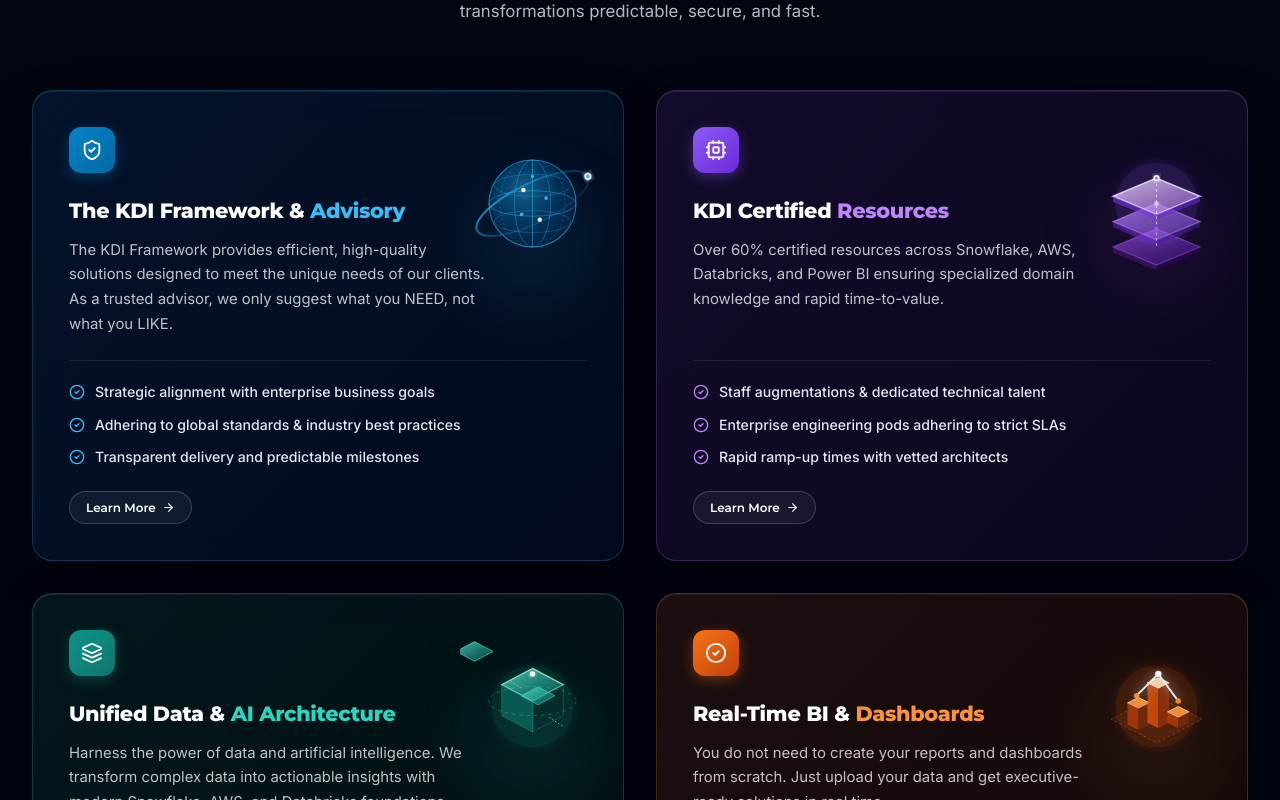
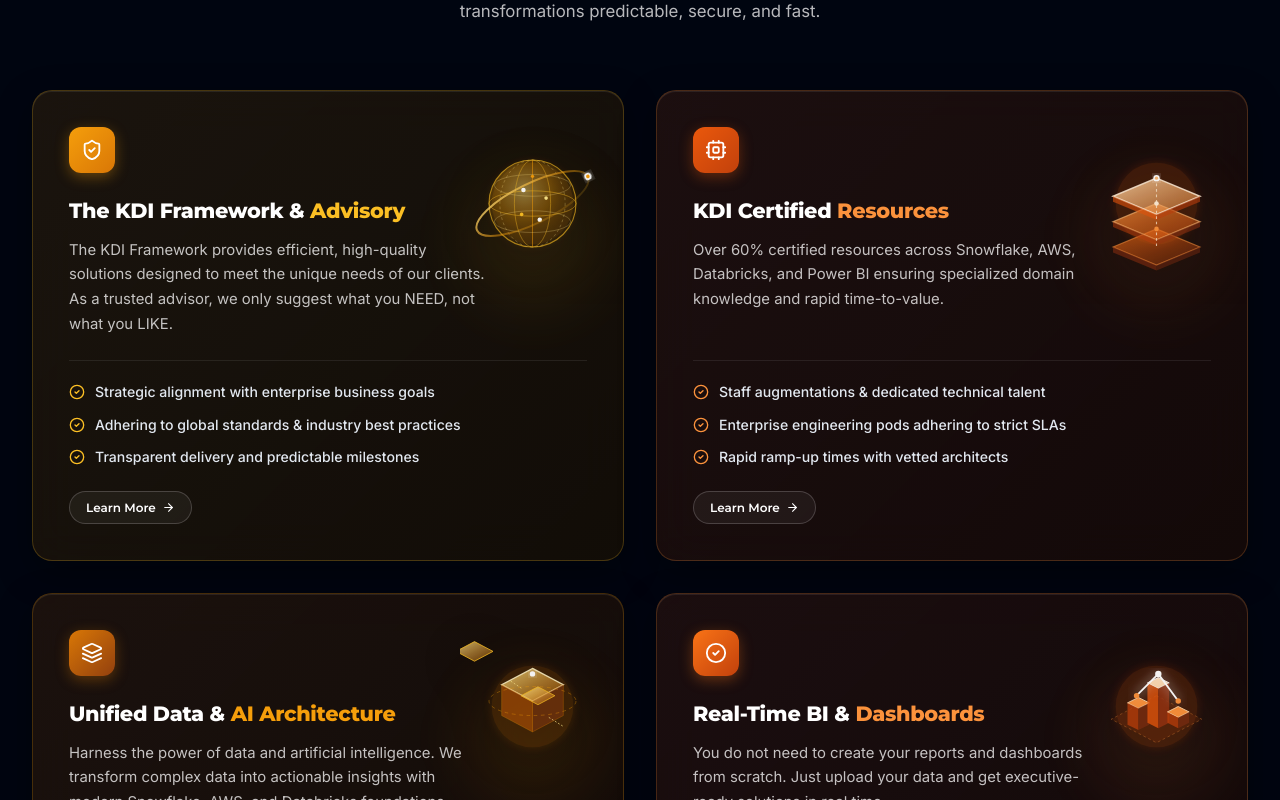
Before and after one commit to Karan-975/KD-INFOVISION, a Next.js app: page / in a window 1280 px wide. Shown: the part 5120-5920 px from the top of the page. Built offline with nearby package versions, Linux system fonts and the light colour scheme; no server answers; the database is empty; a web font is replaced by a local one.

Commit message:
style(why-us): apply warm amber, gold, and copper luxury palette across all cards matching approved card design

```diff
--- a/src/components/public/WhyUsSection.jsx
+++ b/src/components/public/WhyUsSection.jsx
@@ -18,50 +18,50 @@ function GlobeGraphic() {
   return (
     <svg width="100%" height="100%" viewBox="0 0 160 160" fill="none" xmlns="http://www.w3.org/2000/svg">
       <defs>
-        <radialGradient id="globeGrad" cx="40%" cy="35%" r="65%">
-          <stop offset="0%" stopColor="#38BDF8" stopOpacity="0.45" />
-          <stop offset="50%" stopColor="#0284C7" stopOpacity="0.25" />
-          <stop offset="100%" stopColor="#031E48" stopOpacity="0.08" />
+        <radialGradient id="goldGlobeGrad" cx="40%" cy="35%" r="65%">
+          <stop offset="0%" stopColor="#FDE68A" stopOpacity="0.45" />
+          <stop offset="50%" stopColor="#F59E0B" stopOpacity="0.25" />
+          <stop offset="100%" stopColor="#451A03" stopOpacity="0.08" />
         </radialGradient>
-        <linearGradient id="orbitGrad" x1="0%" y1="0%" x2="100%" y2="100%">
-          <stop offset="0%" stopColor="#38BDF8" stopOpacity="0.95" />
-          <stop offset="50%" stopColor="#0284C7" stopOpacity="0.4" />
-          <stop offset="100%" stopColor="#38BDF8" stopOpacity="0.05" />
+        <linearGradient id="goldOrbitGrad" x1="0%" y1="0%" x2="100%" y2="100%">
+          <stop offset="0%" stopColor="#FDE68A" stopOpacity="0.95" />
+          <stop offset="50%" stopColor="#F59E0B" stopOpacity="0.5" />
+          <stop offset="100%" stopColor="#FBBF24" stopOpacity="0.05" />
         </linearGradient>
-        <filter id="glowBlue" x="-20%" y="-20%" width="140%" height="140%">
+        <filter id="glowGold" x="-20%" y="-20%" width="140%" height="140%">
           <feGaussianBlur stdDeviation="6" result="blur" />
           <feComposite in="SourceGraphic" in2="blur" operator="over" />
         </filter>
       </defs>
 
       {/* Ambient glow sphere */}
-      <circle cx="80" cy="80" r="45" fill="#0077ED" opacity="0.15" filter="url(#glowBlue)" />
+      <circle cx="80" cy="80" r="45" fill="#F59E0B" opacity="0.16" filter="url(#glowGold)" />
 
       {/* Globe Sphere Body */}
-      <circle cx="80" cy="80" r="48" fill="url(#globeGrad)" stroke="#38BDF8" strokeWidth="1.2" strokeOpacity="0.6" />
+      <circle cx="80" cy="80" r="48" fill="url(#goldGlobeGrad)" stroke="#FBBF24" strokeWidth="1.2" strokeOpacity="0.65" />
 
       {/* Wireframe Meridians */}
-      <ellipse cx="80" cy="80" rx="36" ry="48" stroke="#38BDF8" strokeWidth="0.8" strokeOpacity="0.4" strokeDasharray="3 3" />
-      <ellipse cx="80" cy="80" rx="20" ry="48" stroke="#38BDF8" strokeWidth="0.85" strokeOpacity="0.5" />
-      <line x1="80" y1="32" x2="80" y2="128" stroke="#38BDF8" strokeWidth="1" strokeOpacity="0.6" />
+      <ellipse cx="80" cy="80" rx="36" ry="48" stroke="#FDE68A" strokeWidth="0.8" strokeOpacity="0.4" strokeDasharray="3 3" />
+      <ellipse cx="80" cy="80" rx="20" ry="48" stroke="#FBBF24" strokeWidth="0.85" strokeOpacity="0.55" />
+      <line x1="80" y1="32" x2="80" y2="128" stroke="#F59E0B" strokeWidth="1" strokeOpacity="0.6" />
 
       {/* Wireframe Parallels */}
-      <ellipse cx="80" cy="60" rx="42" ry="12" stroke="#38BDF8" strokeWidth="0.75" strokeOpacity="0.4" />
-      <ellipse cx="80" cy="80" rx="48" ry="14" stroke="#38BDF8" strokeWidth="0.9" strokeOpacity="0.55" />
-      <ellipse cx="80" cy="100" rx="42" ry="12" stroke="#38BDF8" strokeWidth="0.75" strokeOpacity="0.4" />
+      <ellipse cx="80" cy="60" rx="42" ry="12" stroke="#FDE68A" strokeWidth="0.75" strokeOpacity="0.4" />
+      <ellipse cx="80" cy="80" rx="48" ry="14" stroke="#FBBF24" strokeWidth="0.9" strokeOpacity="0.55" />
+      <ellipse cx="80" cy="100" rx="42" ry="12" stroke="#FDE68A" strokeWidth="0.75" strokeOpacity="0.4" />
 
       {/* Surface Data Nodes */}
       <circle cx="70" cy="65" r="2.5" fill="#FFFFFF" />
-      <circle cx="95" cy="74" r="2" fill="#38BDF8" />
-      <circle cx="68" cy="92" r="2" fill="#38BDF8" />
+      <circle cx="95" cy="74" r="2" fill="#FDE68A" />
+      <circle cx="68" cy="92" r="2" fill="#FBBF24" />
       <circle cx="88" cy="98" r="2.5" fill="#FFFFFF" />
-      <circle cx="80" cy="50" r="1.8" fill="#38BDF8" />
+      <circle cx="80" cy="50" r="1.8" fill="#F59E0B" />
 
       {/* Tilted Orbital Ring */}
       <g transform="rotate(-26 80 80)">
-        <ellipse cx="80" cy="80" rx="68" ry="22" stroke="url(#orbitGrad)" strokeWidth="2.2" />
-        <circle cx="148" cy="80" r="4" fill="#FFFFFF" filter="url(#glowBlue)" />
-        <circle cx="148" cy="80" r="2" fill="#38BDF8" />
+        <ellipse cx="80" cy="80" rx="68" ry="22" stroke="url(#goldOrbitGrad)" strokeWidth="2.2" />
+        <circle cx="148" cy="80" r="4" fill="#FFFFFF" filter="url(#glowGold)" />
+        <circle cx="148" cy="80" r="2" fill="#F59E0B" />
       </g>
     </svg>
   );
@@ -72,54 +72,54 @@ function StackGraphic() {
   return (
     <svg width="100%" height="100%" viewBox="0 0 160 160" fill="none" xmlns="http://www.w3.org/2000/svg">
       <defs>
-        <linearGradient id="violetGrad1" x1="0%" y1="0%" x2="100%" y2="100%">
-          <stop offset="0%" stopColor="#E9D5FF" stopOpacity="0.9" />
-          <stop offset="100%" stopColor="#C084FC" stopOpacity="0.5" />
+        <linearGradient id="copperGrad1" x1="0%" y1="0%" x2="100%" y2="100%">
+          <stop offset="0%" stopColor="#FED7AA" stopOpacity="0.9" />
+          <stop offset="100%" stopColor="#FB923C" stopOpacity="0.5" />
         </linearGradient>
-        <linearGradient id="violetGrad2" x1="0%" y1="0%" x2="100%" y2="100%">
-          <stop offset="0%" stopColor="#C084FC" stopOpacity="0.8" />
-          <stop offset="100%" stopColor="#8B5CF6" stopOpacity="0.4" />
+        <linearGradient id="copperGrad2" x1="0%" y1="0%" x2="100%" y2="100%">
+          <stop offset="0%" stopColor="#FB923C" stopOpacity="0.8" />
+          <stop offset="100%" stopColor="#EA580C" stopOpacity="0.4" />
         </linearGradient>
-        <linearGradient id="violetGrad3" x1="0%" y1="0%" x2="100%" y2="100%">
-          <stop offset="0%" stopColor="#A855F7" stopOpacity="0.7" />
-          <stop offset="100%" stopColor="#6D28D9" stopOpacity="0.3" />
+        <linearGradient id="copperGrad3" x1="0%" y1="0%" x2="100%" y2="100%">
+          <stop offset="0%" stopColor="#F97316" stopOpacity="0.7" />
+          <stop offset="100%" stopColor="#C2410C" stopOpacity="0.3" />
         </linearGradient>
-        <filter id="glowVioletStack" x="-20%" y="-20%" width="140%" height="140%">
+        <filter id="glowCopperStack" x="-20%" y="-20%" width="140%" height="140%">
           <feGaussianBlur stdDeviation="6" result="blur" />
           <feComposite in="SourceGraphic" in2="blur" operator="over" />
         </filter>
       </defs>
 
       {/* Ambient glow */}
-      <circle cx="80" cy="80" r="45" fill="#8B5CF6" opacity="0.18" filter="url(#glowVioletStack)" />
+      <circle cx="80" cy="80" r="45" fill="#EA580C" opacity="0.18" filter="url(#glowCopperStack)" />
 
       {/* Bottom Layer */}
       <g transform="translate(0, 36)">
-        <path d="M80 72 L128 92 L80 112 L32 92 Z" fill="url(#violetGrad3)" stroke="#A855F7" strokeWidth="1.2" strokeOpacity="0.6" />
-        <path d="M32 92 L80 112 L80 118 L32 98 Z" fill="#581C87" opacity="0.5" />
-        <path d="M128 92 L80 112 L80 118 L128 98 Z" fill="#3B0764" opacity="0.5" />
+        <path d="M80 72 L128 92 L80 112 L32 92 Z" fill="url(#copperGrad3)" stroke="#FB923C" strokeWidth="1.2" strokeOpacity="0.6" />
+        <path d="M32 92 L80 112 L80 118 L32 98 Z" fill="#9A3412" opacity="0.5" />
+        <path d="M128 92 L80 112 L80 118 L128 98 Z" fill="#7C2D12" opacity="0.5" />
       </g>
 
       {/* Middle Layer */}
       <g transform="translate(0, 18)">
-        <path d="M80 62 L128 82 L80 102 L32 82 Z" fill="url(#violetGrad2)" stroke="#C084FC" strokeWidth="1.4" strokeOpacity="0.7" />
-        <path d="M32 82 L80 102 L80 108 L32 88 Z" fill="#6D28D9" opacity="0.5" />
-        <path d="M128 82 L80 102 L80 108 L128 88 Z" fill="#4C1D95" opacity="0.5" />
+        <path d="M80 62 L128 82 L80 102 L32 82 Z" fill="url(#copperGrad2)" stroke="#FDBA74" strokeWidth="1.4" strokeOpacity="0.7" />
+        <path d="M32 82 L80 102 L80 108 L32 88 Z" fill="#C2410C" opacity="0.5" />
+        <path d="M128 82 L80 102 L80 108 L128 88 Z" fill="#9A3412" opacity="0.5" />
       </g>
 
       {/* Top Layer */}
       <g transform="translate(0, 0)">
-        <path d="M80 52 L128 72 L80 92 L32 72 Z" fill="url(#violetGrad1)" stroke="#F3E8FF" strokeWidth="1.6" strokeOpacity="0.9" />
-        <path d="M32 72 L80 92 L80 98 L32 78 Z" fill="#7C3AED" opacity="0.6" />
-        <path d="M128 72 L80 92 L80 98 L128 78 Z" fill="#6D28D9" opacity="0.6" />
+        <path d="M80 52 L128 72 L80 92 L32 72 Z" fill="url(#copperGrad1)" stroke="#FFEDD5" strokeWidth="1.6" strokeOpacity="0.9" />
+        <path d="M32 72 L80 92 L80 98 L32 78 Z" fill="#EA580C" opacity="0.6" />
+        <path d="M128 72 L80 92 L80 98 L128 78 Z" fill="#C2410C" opacity="0.6" />
       </g>
 
       {/* Vertical Data Beacons connecting layers */}
-      <line x1="80" y1="52" x2="80" y2="128" stroke="#F3E8FF" strokeWidth="1.2" strokeDasharray="3 3" opacity="0.75" />
-      <circle cx="80" cy="52" r="3.5" fill="#FFFFFF" filter="url(#glowVioletStack)" />
-      <circle cx="80" cy="52" r="1.8" fill="#C084FC" />
-      <circle cx="80" cy="80" r="2.5" fill="#E9D5FF" />
-      <circle cx="80" cy="108" r="2.5" fill="#A855F7" />
+      <line x1="80" y1="52" x2="80" y2="128" stroke="#FFEDD5" strokeWidth="1.2" strokeDasharray="3 3" opacity="0.75" />
+      <circle cx="80" cy="52" r="3.5" fill="#FFFFFF" filter="url(#glowCopperStack)" />
+      <circle cx="80" cy="52" r="1.8" fill="#FDBA74" />
+      <circle cx="80" cy="80" r="2.5" fill="#FFEDD5" />
+      <circle cx="80" cy="108" r="2.5" fill="#FB923C" />
     </svg>
   );
 }
@@ -129,41 +129,41 @@ function LakehouseGraphic() {
   return (
     <svg width="100%" height="100%" viewBox="0 0 160 160" fill="none" xmlns="http://www.w3.org/2000/svg">
       <defs>
-        <linearGradient id="mintGrad1" x1="0%" y1="0%" x2="100%" y2="100%">
-          <stop offset="0%" stopColor="#5EEAD4" stopOpacity="0.85" />
-          <stop offset="100%" stopColor="#0D9488" stopOpacity="0.4" />
+        <linearGradient id="honeyGrad1" x1="0%" y1="0%" x2="100%" y2="100%">
+          <stop offset="0%" stopColor="#FDE68A" stopOpacity="0.85" />
+          <stop offset="100%" stopColor="#D97706" stopOpacity="0.4" />
         </linearGradient>
-        <filter id="glowMint" x="-20%" y="-20%" width="140%" height="140%">
+        <filter id="glowHoney" x="-20%" y="-20%" width="140%" height="140%">
           <feGaussianBlur stdDeviation="6" result="blur" />
           <feComposite in="SourceGraphic" in2="blur" operator="over" />
         </filter>
       </defs>
 
       {/* Ambient glow */}
-      <circle cx="80" cy="80" r="45" fill="#0D9488" opacity="0.18" filter="url(#glowMint)" />
+      <circle cx="80" cy="80" r="45" fill="#D97706" opacity="0.18" filter="url(#glowHoney)" />
 
       {/* Center Main Cube */}
       <g transform="translate(0, -6)">
-        <path d="M80 44 L114 62 L80 80 L46 62 Z" fill="url(#mintGrad1)" stroke="#A7F3D0" strokeWidth="1.5" strokeOpacity="0.9" />
-        <path d="M46 62 L80 80 L80 114 L46 96 Z" fill="#0F766E" opacity="0.65" stroke="#2DD4BF" strokeWidth="1" strokeOpacity="0.5" />
-        <path d="M114 62 L80 80 L80 114 L114 96 Z" fill="#042F2E" opacity="0.75" stroke="#14B8A6" strokeWidth="1" strokeOpacity="0.5" />
+        <path d="M80 44 L114 62 L80 80 L46 62 Z" fill="url(#honeyGrad1)" stroke="#FEF3C7" strokeWidth="1.5" strokeOpacity="0.9" />
+        <path d="M46 62 L80 80 L80 114 L46 96 Z" fill="#B45309" opacity="0.65" stroke="#F59E0B" strokeWidth="1" strokeOpacity="0.5" />
+        <path d="M114 62 L80 80 L80 114 L114 96 Z" fill="#78350F" opacity="0.75" stroke="#D97706" strokeWidth="1" strokeOpacity="0.5" />
       </g>
 
       {/* Satellite Node 1 (Top Left) */}
       <g transform="translate(-32, -18) scale(0.6)">
-        <path d="M80 44 L114 62 L80 80 L46 62 Z" fill="url(#mintGrad1)" stroke="#2DD4BF" strokeWidth="1.5" />
+        <path d="M80 44 L114 62 L80 80 L46 62 Z" fill="url(#honeyGrad1)" stroke="#FBBF24" strokeWidth="1.5" />
       </g>
-      <line x1="56" y1="52" x2="68" y2="60" stroke="#5EEAD4" strokeWidth="1" strokeDasharray="2 2" opacity="0.8" />
+      <line x1="56" y1="52" x2="68" y2="60" stroke="#FDE68A" strokeWidth="1" strokeDasharray="2 2" opacity="0.8" />
 
       {/* Satellite Node 2 (Bottom Right) */}
       <g transform="translate(42, 34) scale(0.55)">
-        <path d="M80 44 L114 62 L80 80 L46 62 Z" fill="url(#mintGrad1)" stroke="#2DD4BF" strokeWidth="1.5" />
+        <path d="M80 44 L114 62 L80 80 L46 62 Z" fill="url(#honeyGrad1)" stroke="#FBBF24" strokeWidth="1.5" />
       </g>
-      <line x1="98" y1="92" x2="114" y2="102" stroke="#5EEAD4" strokeWidth="1" strokeDasharray="2 2" opacity="0.8" />
+      <line x1="98" y1="92" x2="114" y2="102" stroke="#FDE68A" strokeWidth="1" strokeDasharray="2 2" opacity="0.8" />
 
       {/* Data Pulse Rings */}
-      <ellipse cx="80" cy="74" rx="48" ry="16" stroke="#2DD4BF" strokeWidth="1" strokeOpacity="0.4" strokeDasharray="4 4" />
-      <circle cx="80" cy="44" r="3" fill="#FFFFFF" filter="url(#glowMint)" />
+      <ellipse cx="80" cy="74" rx="48" ry="16" stroke="#F59E0B" strokeWidth="1" strokeOpacity="0.4" strokeDasharray="4 4" />
+      <circle cx="80" cy="44" r="3" fill="#FFFFFF" filter="url(#glowHoney)" />
     </svg>
   );
 }
@@ -232,13 +232,13 @@ export default function WhyUsSection() {
         'Transparent delivery and predictable milestones',
       ],
       theme: {
-        cardBg: 'linear-gradient(135deg, rgba(8, 38, 80, 0.42) 0%, rgba(3, 14, 34, 0.72) 100%)',
-        borderColor: 'rgba(56, 189, 248, 0.22)',
-        hoverBorderColor: 'rgba(56, 189, 248, 0.55)',
-        accentColor: '#38BDF8',
-        glowColor: 'rgba(56, 189, 248, 0.16)',
-        iconBg: 'linear-gradient(135deg, #0284C7 0%, #0369A1 100%)',
-        iconShadow: '0 4px 14px rgba(2, 132, 199, 0.35)',
+        cardBg: 'linear-gradient(135deg, rgba(62, 42, 12, 0.42) 0%, rgba(24, 16, 4, 0.72) 100%)',
+        borderColor: 'rgba(251, 191, 36, 0.22)',
+        hoverBorderColor: 'rgba(251, 191, 36, 0.55)',
+        accentColor: '#FBBF24',
+        glowColor: 'rgba(251, 191, 36, 0.16)',
+        iconBg: 'linear-gradient(135deg, #F59E0B 0%, #D97706 100%)',
+        iconShadow: '0 4px 14px rgba(245, 158, 11, 0.35)',
         graphic: <GlobeGraphic />,
       },
     },
@@ -253,13 +253,13 @@ export default function WhyUsSection() {
         'Rapid ramp-up times with vetted architects',
       ],
       theme: {
-        cardBg: 'linear-gradient(135deg, rgba(46, 20, 80, 0.42) 0%, rgba(16, 8, 34, 0.72) 100%)',
-        borderColor: 'rgba(192, 132, 252, 0.22)',
-        hoverBorderColor: 'rgba(192, 132, 252, 0.55)',
-        accentColor: '#C084FC',
-        glowColor: 'rgba(168, 85, 247, 0.16)',
-        iconBg: 'linear-gradient(135deg, #8B5CF6 0%, #6D28D9 100%)',
-        iconShadow: '0 4px 14px rgba(139, 92, 246, 0.35)',
+        cardBg: 'linear-gradient(135deg, rgba(66, 30, 16, 0.42) 0%, rgba(26, 11, 6, 0.72) 100%)',
+        borderColor: 'rgba(251, 146, 60, 0.22)',
+        hoverBorderColor: 'rgba(251, 146, 60, 0.55)',
+        accentColor: '#FB923C',
+        glowColor: 'rgba(251, 146, 60, 0.16)',
+        iconBg: 'linear-gradient(135deg, #EA580C 0%, #C2410C 100%)',
+        iconShadow: '0 4px 14px rgba(234, 88, 12, 0.35)',
         graphic: <StackGraphic />,
       },
     },
@@ -274,13 +274,13 @@ export default function WhyUsSection() {
         'Eliminating data silos and accelerating innovation',
       ],
       theme: {
-        cardBg: 'linear-gradient(135deg, rgba(8, 48, 42, 0.42) 0%, rgba(3, 20, 18, 0.72) 100%)',
-        borderColor: 'rgba(45, 212, 191, 0.22)',
-        hoverBorderColor: 'rgba(45, 212, 191, 0.55)',
-        accentColor: '#2DD4BF',
-        glowColor: 'rgba(45, 212, 191, 0.16)',
-        iconBg: 'linear-gradient(135deg, #0D9488 0%, #0F766E 100%)',
-        iconShadow: '0 4px 14px rgba(13, 148, 136, 0.35)',
+        cardBg: 'linear-gradient(135deg, rgba(64, 36, 12, 0.42) 0%, rgba(24, 13, 4, 0.72) 100%)',
+        borderColor: 'rgba(245, 158, 11, 0.22)',
+        hoverBorderColor: 'rgba(245, 158, 11, 0.55)',
+        accentColor: '#F59E0B',
+        glowColor: 'rgba(245, 158, 11, 0.16)',
+        iconBg: 'linear-gradient(135deg, #D97706 0%, #92400E 100%)',
+        iconShadow: '0 4px 14px rgba(217, 119, 6, 0.35)',
         graphic: <LakehouseGraphic />,
       },
     },
@@ -328,7 +328,7 @@ export default function WhyUsSection() {
               fontWeight: 800,
               textTransform: 'uppercase',
               letterSpacing: '2px',
-              color: '#0077ED',
+              color: '#F59E0B',
               marginBottom: '0.85rem',
               fontFamily: "'Montserrat', sans-serif",
             }}
@@ -348,7 +348,7 @@ export default function WhyUsSection() {
             }}
           >
             Start Your Data &amp; AI Journey with KD Infovision for{' '}
-            <span style={{ color: '#0077ED' }}>
+            <span style={{ color: '#F59E0B' }}>
               Quick &amp; Quality Delivery
             </span>
           </h2>
@@ -558,8 +558,8 @@ export default function WhyUsSection() {
             marginTop: '3.5rem',
             padding: '2.25rem 2.5rem',
             borderRadius: '16px',
-            background: 'linear-gradient(135deg, #01162e 0%, #011a38 100%)',
-            border: '1px solid rgba(255, 255, 255, 0.08)',
+            background: 'linear-gradient(135deg, #1c0e06 0%, #120904 100%)',
+            border: '1px solid rgba(245, 158, 11, 0.18)',
             display: 'flex',
             alignItems: 'center',
             justifyContent: 'space-between',
@@ -590,7 +590,7 @@ export default function WhyUsSection() {
               display: 'inline-flex',
               alignItems: 'center',
               gap: '10px',
-              background: 'linear-gradient(93.05deg, #0077ED 0%, #0056B3 100%)',
+              background: 'linear-gradient(93.05deg, #F97316 0%, #EA580C 50%, #C2410C 100%)',
               color: '#FFFFFF',
               fontSize: '0.92rem',
               fontWeight: 700,
@@ -599,7 +599,7 @@ export default function WhyUsSection() {
               textDecoration: 'none',
               transition: 'all 0.3s ease',
               fontFamily: "'Montserrat', sans-serif",
-              boxShadow: '0 4px 15px rgba(0, 119, 237, 0.35)',
+              boxShadow: '0 4px 15px rgba(249, 115, 22, 0.35)',
             }}
           >
             <span>Request Architecture Consultation</span>
```
